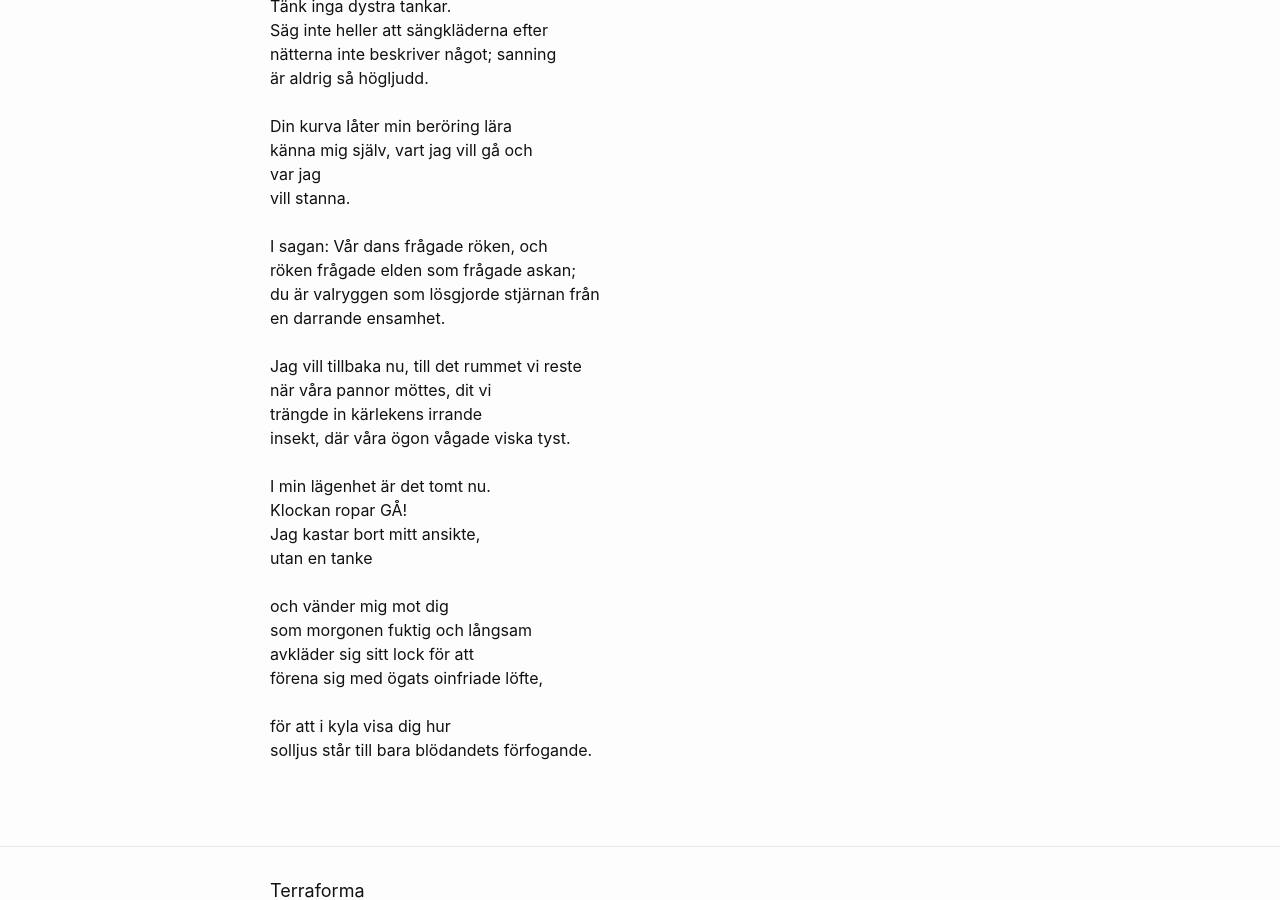
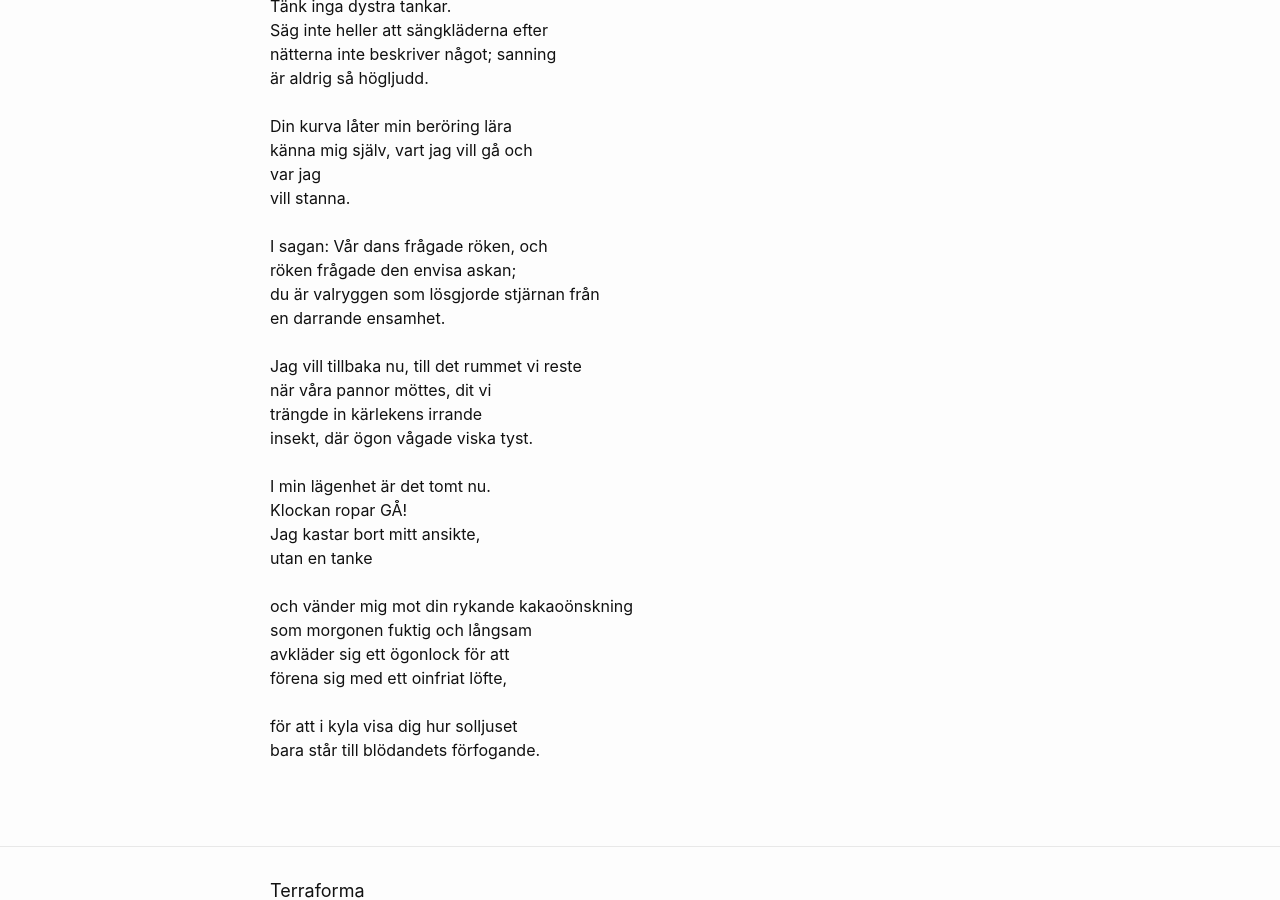
Before and after one commit to terr4form4/terr4form4.github.io, a Jekyll site: the page built from _posts/poesi/2024-01-03-dikter-2023-2024.md, in a window 1280 px wide and 900 px high, scrolled down 6869 px. Built offline with Jekyll 4.4.1, drawn with Linux system fonts in a browser that asks for light colours; comment, search, counter and statistics services are not loaded.

Commit message:
älskling

```diff
--- a/_posts/poesi/2024-01-03-dikter-2023-2024.md
+++ b/_posts/poesi/2024-01-03-dikter-2023-2024.md
@@ -287,25 +287,25 @@ var jag<br/>
 vill stanna.<br/>
 <br/>
 I sagan: Vår dans frågade röken, och<br/>
-röken frågade elden som frågade askan;<br/>
+röken frågade den envisa askan;<br/>
 du är valryggen som lösgjorde stjärnan från<br/>
 en darrande ensamhet.<br/>
 <br/>
 Jag vill tillbaka nu, till det rummet vi reste<br/>
 när våra pannor möttes, dit vi<br/>
 trängde in kärlekens irrande<br/>
-insekt, där våra ögon vågade viska tyst.<br/>
+insekt, där ögon vågade viska tyst.<br/>
 <br/>
 I min lägenhet är det tomt nu.<br/>
 Klockan ropar GÅ!<br/>
 Jag kastar bort mitt ansikte,<br/>
 utan en tanke<br/>
 <br/>
-och vänder mig mot dig<br/>
+och vänder mig mot din rykande kakaoönskning<br/>
 som morgonen fuktig och långsam<br/>
-avkläder sig sitt lock för att<br/>
-förena sig med ögats oinfriade löfte,<br/>
+avkläder sig ett ögonlock för att<br/>
+förena sig med ett oinfriat löfte,<br/>
 <br/>
-för att i kyla visa dig hur<br/>
-solljus står till bara blödandets förfogande.<br/>
+för att i kyla visa dig hur solljuset<br/>
+bara står till blödandets förfogande.<br/>
 <br/>
```
